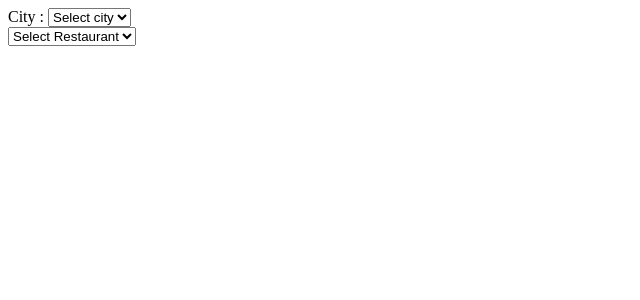
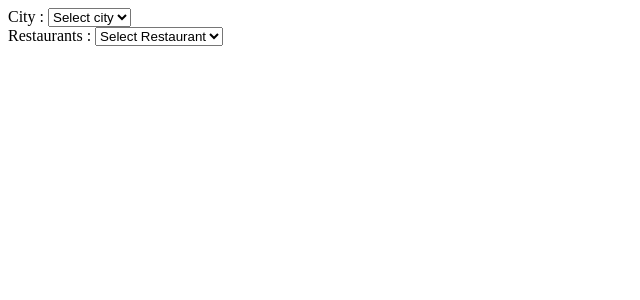
Before and after one commit to SREENANDINIMALLELA/w7WEHw_Zomato, a Vue app: page / in a window 1280 px wide. Shown: the top 300 px of the page, without its empty margins (0-640 px from the left). Built offline with nearby package versions, Linux system fonts and the light colour scheme; the HTML template or start-up script is replaced by a standard one.

Commit message:
added Restaurants componet

```diff
--- a/src/App.vue
+++ b/src/App.vue
@@ -7,15 +7,14 @@
       <option v-for ="city in cities" :value='city.value'>{{city.name}}</option>
     </select>
     <br/>
-    <select>
-      <option value="" selected disabled hidden>Select Restaurant </option>
-      <option v-for ="restaurant in restaurants" :value='restaurant.name'>{{restaurant.name}}</option>
-    </select>
+    <Restaurants v-bind:restaurants1="restaurants"/>
   </div>
 
 </template>
 
 <script>
+import Restaurants from './components/Restaurants'
+
 export default {
   name: "app",
   data(){
@@ -31,6 +30,9 @@ export default {
       restaurants:[]
     }
   },
+  components: {
+   Restaurants
+ },
   methods: {
     cityMethod:function(event){
     let cityId = event.target.value
--- a/src/components/HelloWorld.vue
+++ b/src/components/Restaurants.vue
@@ -1,9 +1,17 @@
 <template lang="html">
-
+  <div>
+    <label for="Restaurants">Restaurants  : </label>
+  <select>
+    <option value="" selected disabled hidden>Select Restaurant </option>
+    <option v-for ="restaurant in restaurants1" :value='restaurant.name'>{{restaurant.name}}</option>
+  </select>
+</div>
 </template>
 
 <script>
 export default {
+  name: "Restaurants",
+  props: ["restaurants1"]
 }
 </script>
 
```
